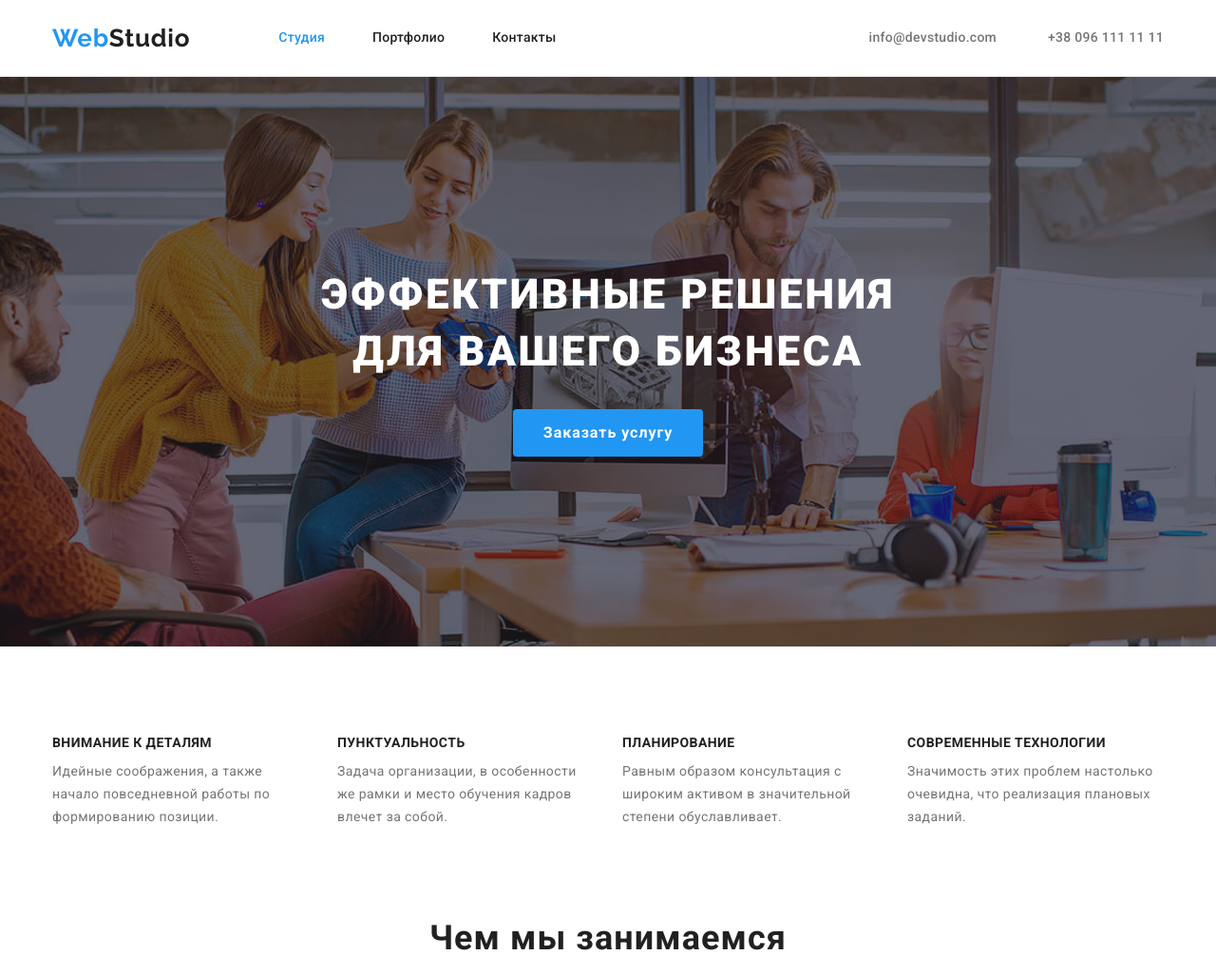
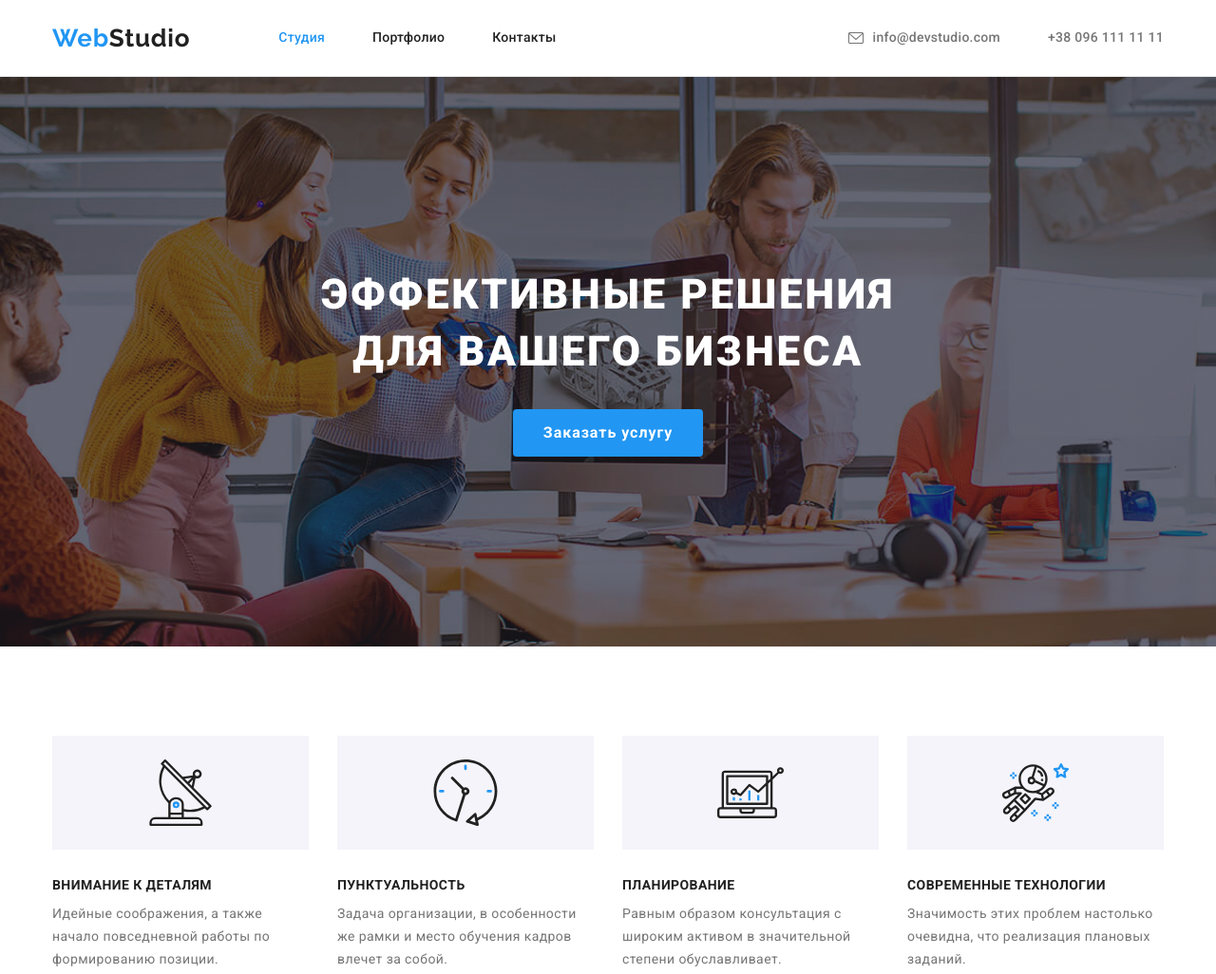
Before and after one commit to OleksandrPenskyi/goit-markup-hw-04, a plain HTML site: page index.html in a window 1280 px wide. Shown: the top 1026 px of the page at 95% size. Drawn offline with nearby package versions, Linux system fonts and the light colour scheme.

Commit message:
Added advantages ::before elements at index.html

```diff
--- a/css/style.css
+++ b/css/style.css
@@ -155,10 +155,12 @@ h3 {
 /* ?contacts info */
 .contacts {
   margin-left: auto;
+  display: flex;
 }
 
 .contacts .link {
-  display: inline-block;
+  display: inline-flex;
+  align-items: center;
   padding-top: 32px;
   padding-bottom: 32px;
 
@@ -178,6 +180,25 @@ h3 {
 .contacts .link:focus {
   color: var(--main-blue-color);
 }
+
+.contacts .link::before {
+  display: inline-block;
+  content: '';
+
+  /* background-color: red; */
+}
+
+.contacts .link.icon-email::before {
+  width: 16px;
+  height: 12px;
+  margin-right: 10px;
+  background-image: url('../images/icons/email.svg');
+}
+
+.contacts .link.icon-email:hover::before {
+  background: var(--main-blue-color);
+}
+
 /* !CLOSED contacts info */
 /* !CLOSED header */
 
@@ -264,6 +285,38 @@ h3 {
 
 .advantages .advantages-list:not(:nth-child(4n)) {
   margin-right: 30px;
+}
+
+.advantages .advantages-list::before {
+  content: '';
+  display: block;
+  height: 120px;
+  background: var(--bg-secondary-color);
+  margin-bottom: 30px;
+}
+
+.advantages-list.icon-nasa-link::before {
+  background-image: url('../images/icons/nasa-link.svg');
+  background-repeat: no-repeat;
+  background-position: center;
+}
+
+.advantages-list.icon-clock::before {
+  background-image: url('../images/icons/clock.svg');
+  background-repeat: no-repeat;
+  background-position: center;
+}
+
+.advantages-list.icon-diagram::before {
+  background-image: url('../images/icons/diagram.svg');
+  background-repeat: no-repeat;
+  background-position: center;
+}
+
+.advantages-list.icon-astronaut::before {
+  background-image: url('../images/icons/astronaut.svg');
+  background-repeat: no-repeat;
+  background-position: center;
 }
 
 .advantages .advantages-title {
--- a/index.html
+++ b/index.html
@@ -42,7 +42,7 @@
           </nav>
           <!-- блок с емейлом и номером телефона -->
           <div class="contacts">
-            <a href="mailto:info@devstudio.com" class="link"
+            <a href="mailto:info@devstudio.com" class="link icon-email"
               >info@devstudio.com</a
             >
             <a href="tel:+380961111111" class="link">+38 096 111 11 11</a>
@@ -71,28 +71,28 @@
           <h2 class="visually-hidden">Наши преимущества</h2>
 
           <ul class="advantages">
-            <li class="advantages-list">
+            <li class="advantages-list icon-nasa-link">
               <h3 class="advantages-title">Внимание к деталям</h3>
               <p class="advantages-text">
                 Идейные соображения, а также начало повседневной работы по
                 формированию позиции.
               </p>
             </li>
-            <li class="advantages-list">
+            <li class="advantages-list icon-clock">
               <h3 class="advantages-title">Пунктуальность</h3>
               <p class="advantages-text">
                 Задача организации, в особенности же рамки и место обучения
                 кадров влечет за собой.
               </p>
             </li>
-            <li class="advantages-list">
+            <li class="advantages-list icon-diagram">
               <h3 class="advantages-title">Планирование</h3>
               <p class="advantages-text">
                 Равным образом консультация с широким активом в значительной
                 степени обуславливает.
               </p>
             </li>
-            <li class="advantages-list">
+            <li class="advantages-list icon-astronaut">
               <h3 class="advantages-title">Современные технологии</h3>
               <p class="advantages-text">
                 Значимость этих проблем настолько очевидна, что реализация
```
